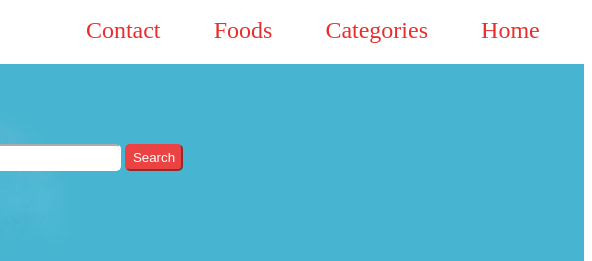
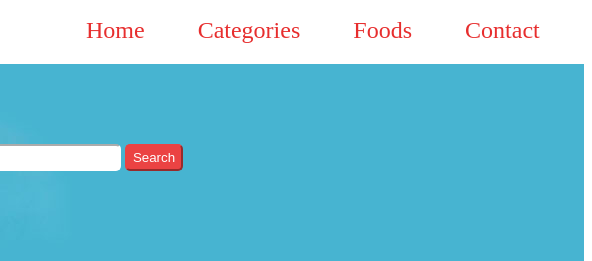
Before and after one commit to duong2kkq1/CNWeb-TrangBanDoAn, a plain HTML site: page food.html in a window 1280 px wide. Shown: the top 261 px of the page, 688-1280 px from the left. Drawn offline with Linux system fonts and the light colour scheme.

```diff
--- a/food.html
+++ b/food.html
@@ -17,11 +17,11 @@
             <span id="left_header">
                 <img src="img/logo.png" alt="logo">
             </span>
-            <span id="right_header">
-                <a href="">Home</a>
-                <a href="">Categories</a>
-                <a href="">Foods</a>
-                <a href="">Contact</a>
+            <span id = "right_header">
+                <a href="#footer">Contact</a>
+                <a href="food.html">Foods</a>
+                <a href="categories.html">Categories</a>
+                <a href="index.html">Home</a>
             </span>
         </div>
         <div class="base_title">
```
Also changed, not shown: base.html (+4 -4 lines), index.html (+1 -1 lines).
